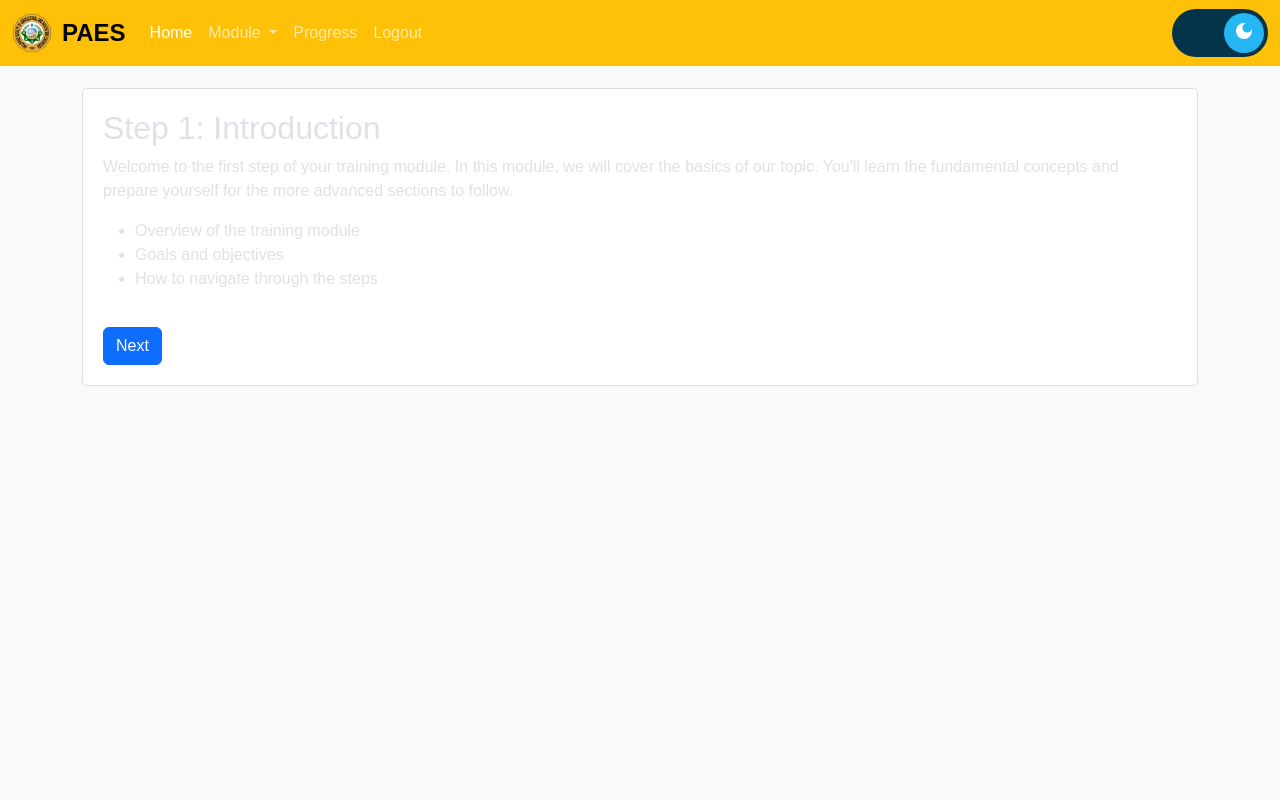
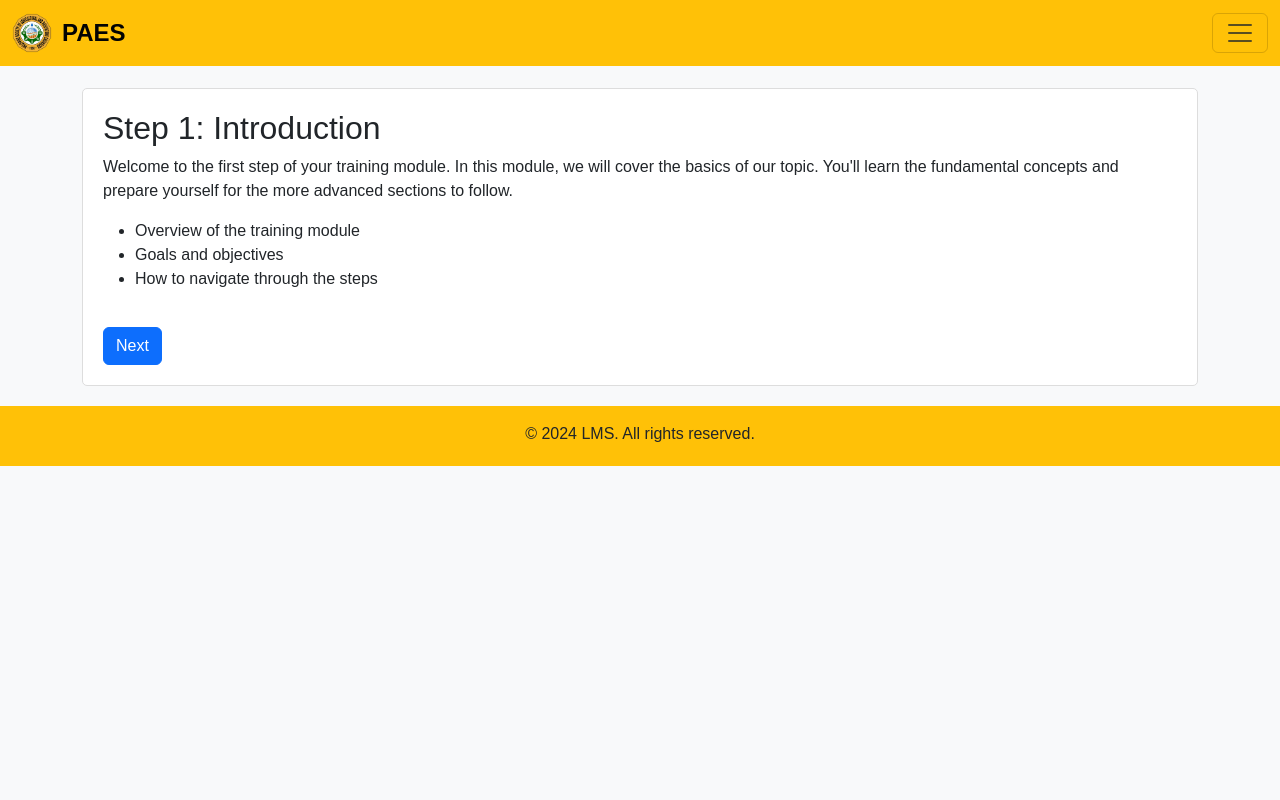
Before and after one commit to Glaskin/Capstone_Project, a PHP site: page /ModuleTest.html in a window 1280 px wide. Run offline with PHP 8.4, Linux system fonts and the light colour scheme.

Commit message:
Removed Dark mode at Modules

```diff
--- a/LMS_PAES/ModuleTest.html
+++ b/LMS_PAES/ModuleTest.html
@@ -9,14 +9,13 @@
             rel="stylesheet"
             integrity="sha384-QWTKZyjpPEjISv5WaRU9OFeRpok6YctnYmDr5pNlyT2bRjXh0JMhjY6hW+ALEwIH"
             crossorigin="anonymous" />
-        <link rel="stylesheet" href="bootstrap-offline/css/bootstrap.min.css"/>
+        <link rel="stylesheet" href="bootstrap-offline/css/bootstrap.min.css" />
         <link rel="stylesheet" href="css/moduletest.css">
         <link rel="stylesheet" href="css/Dashboard.css" />
-        <link rel="stylesheet" href="css/dark-switch.css" />
     </head>
     <body>
 
-        <nav class="navbar fixed-top navbar-expand-sm navbar-light bg-warning">
+        <nav class="navbar fixed-top navbar-light bg-warning">
 
             <div class="container-fluid">
                 <a class="navbar-brand navbar-brand-logo" href="Dashboard.html">
@@ -35,7 +34,7 @@
                     id="navbarNav">
                     <ul class="navbar-nav">
                         <li class="nav-item active">
-                            <a href="dashboard.html" class="nav-link active">
+                            <a href="Dashboard.html" class="nav-link active">
                                 Home
                             </a>
                         </li>
@@ -45,40 +44,40 @@
                                 role="button"
                                 data-bs-toggle="dropdown"
                                 aria-expanded="false">
-                                Module
+                                Course
                             </a>
                             <ul class="dropdown-menu"
                                 aria-labelledby="navbarDropdown">
                                 <li>
-                                    <a href class="dropdown-item">
-                                        Module 1
+                                    <a href="Course.html" class="dropdown-item">
+                                        Course 1
                                     </a>
                                 </li>
                                 <li>
                                     <a href class="dropdown-item">
-                                        Module 2
+                                        Course 2
                                     </a>
                                 </li>
                                 <li>
                                     <a href class="dropdown-item">
-                                        Module 3
+                                        Course 3
                                     </a>
                                 </li>
                                 <li>
                                     <a href class="dropdown-item">
-                                        Module 4
+                                        Course 4
                                     </a>
                                 </li>
                                 <li>
                                     <a href class="dropdown-item">
-                                        Module 5
+                                        Course 5
                                     </a>
                                 </li>
                             </ul>
                         </li>
                         <li class="nav-item">
                             <a href class="nav-link">
-                                Progress
+                                Forum
                             </a>
                         </li>
                         <li class="nav-item">
@@ -89,27 +88,6 @@
                     </ul>
                 </div>
             </div>
-
-            <!-- Custom Dark Mode Switch -->
-            <label for="theme" class="theme">
-                <span class="theme__toggle-wrap">
-                    <input id="theme" class="theme__toggle" type="checkbox"
-                        role="switch"
-                        name="theme" value="dark">
-                    <span class="theme__fill"></span>
-                    <span class="theme__icon">
-                        <span class="theme__icon-part"></span>
-                        <span class="theme__icon-part"></span>
-                        <span class="theme__icon-part"></span>
-                        <span class="theme__icon-part"></span>
-                        <span class="theme__icon-part"></span>
-                        <span class="theme__icon-part"></span>
-                        <span class="theme__icon-part"></span>
-                        <span class="theme__icon-part"></span>
-                        <span class="theme__icon-part"></span>
-                    </span>
-                </span>
-            </label>
         </nav>
         <!-- end of navigation -->
 
@@ -181,14 +159,17 @@
             </div>
         </div>
 
+        <footer class="bg-warning text-center py-3">
+            <p>&copy; 2024 LMS. All rights reserved.</p>
+        </footer>
+
         <script
             src="https://cdn.jsdelivr.net/npm/bootstrap@5.3.3/dist/js/bootstrap.bundle.min.js"
             integrity="sha384-YvpcrYf0tY3lHB60NNkmXc5s9fDVZLESaAA55NDzOxhy9GkcIdslK1eN7N6jIeHz"
             crossorigin="anonymous"></script>
         <script
-        src="bootstrap-offline/js/bootstrap.min.js">
+            src="bootstrap-offline/js/bootstrap.min.js">
         </script>
         <script src="js/moduletest.js"></script>
-        <script src="js/darkmode.js"></script>
     </body>
 </html>
--- a/LMS_PAES/css/Dashboard.css
+++ b/LMS_PAES/css/Dashboard.css
@@ -41,7 +41,7 @@ body {
 
 footer {
 
-  height: 100px; /* adjust the height to your needs */
+  height: 60px; /* adjust the height to your needs */
   padding: 10px;
   text-align: center;
 }
```
